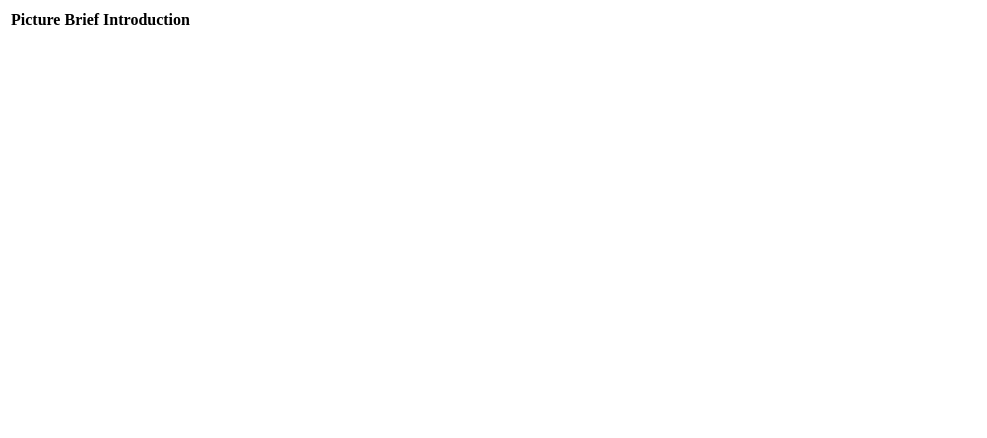
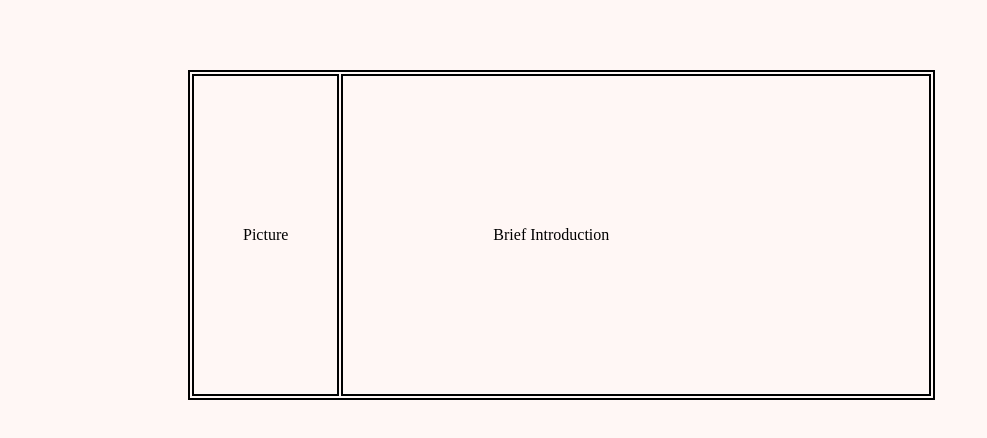
Before and after one commit to pamulism/pamulism.github.io, a plain HTML site: page index.html in a window 1280 px wide. Shown: the whole page, without its empty margins (0-987 px from the left). Drawn offline with Linux system fonts and the light colour scheme.

Commit message:
Update index.html

```diff
--- a/index.html
+++ b/index.html
@@ -1,11 +1,36 @@
 <!DOCTYPE html>
+<head>
+<style>
 
+body {
+	background-color: hsla(9, 100%, 64%, 0.05);
+}
+#t1 {
+	margin-top: 70px;
+	margin-left: 180px;
+	text-align: left;
+	border:  2px solid black;
+}
+#pic {
+	padding: 49px;
+	text-align: left;
+	border:  2px solid black;
+	width: 20%;
+	height:40px;
+}
+#intro {
+	padding: 150px;
+	text-align: left;
+	border:  2px solid black;
+	width: 80%;
+
+}
+</style>
+</head>
 <body>
-<table>
-  <tr>
-    <th>Picture</th>
-    <th>Brief Introduction</th>
-  </tr>
+<table id="t1">
+   	<td id="pic">Picture</th>
+    <td id="intro">Brief Introduction</th>
 </table>
 </body>
 </html>
```
